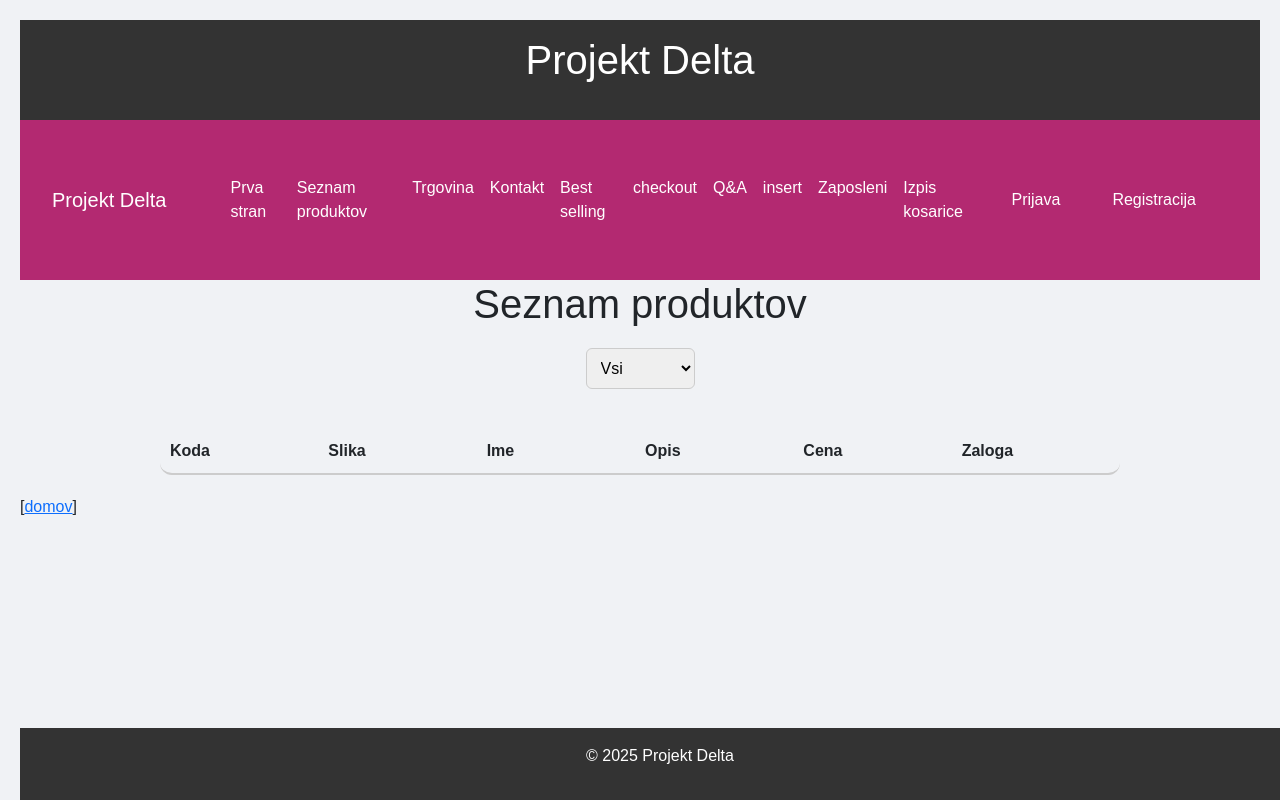
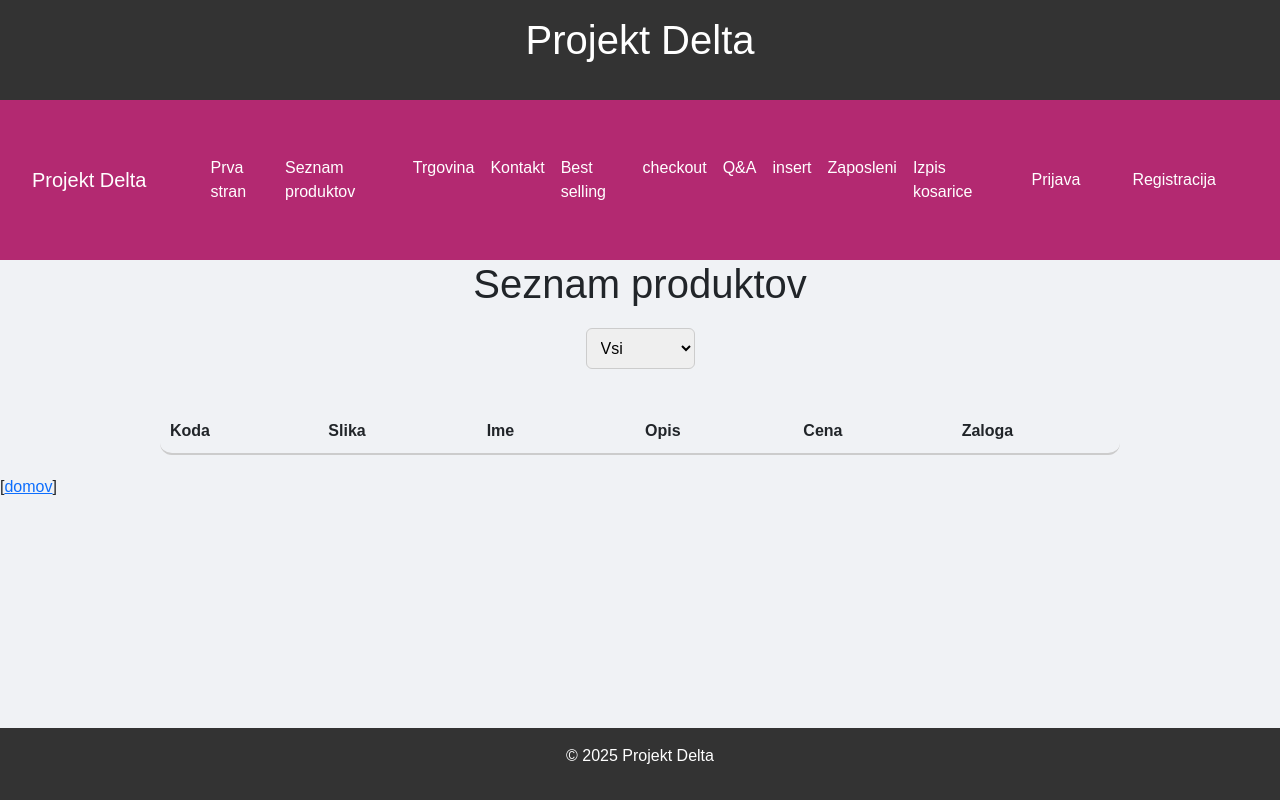
Before and after one commit to LilDomc/sv_delta, a Flask app: page /products in a window 1280 px wide. Run offline with Flask 3, Linux system fonts and the light colour scheme; data that the repository does not hold is empty; parts of the project's set-up code (start-up, migrations or seed data) failed here and were passed over; some libraries are stand-ins or nearby versions.

Commit message:
Css update

```diff
--- a/src/static/styles/work_products.css
+++ b/src/static/styles/work_products.css
@@ -2,7 +2,7 @@ body {
     background-color: #f0f2f5;
     font-family: Arial, sans-serif;
     margin: 0;
-    padding: 20px;
+    padding: 0px;
 }
 
 h1 {
--- a/src/templates/sv_trgovina.html
+++ b/src/templates/sv_trgovina.html
@@ -12,16 +12,19 @@
     </select>
     <button type="submit">Sort</button>
 </form>
-<div class="product-grid">
+
+<div class="product-container">
     {% for product in products %}
     <div class="product-card">
         <h3>{{ product[1] }}</h3>  {# Ime_produkta #}
         <p>{{ product[2] }}</p>   {# Opis_produkta #}
         <span>{{ product[3] }} €</span>  {# Cena_produkta #}
+
         <form action="{{ url_for('trgovina_post') }}" method="post">
             <input type="hidden" name="productID" value="{{ product[0] }}">
             <button type="submit" class="add-to-cart-btn">Dodaj v košarico!</button>
         </form>
+
         <form method="POST" action="/rate">
             <input type="hidden" name="product_id" value="{{ product[0] }}">
             <label for="rating">Oceni izdelek:</label>
@@ -42,4 +45,5 @@
         {% endif %}
     </div>
     {% endfor %}
+</div>
 {% endblock %}
```
Also changed, not shown: src/controllers/sv_registracija.py (line endings or trailing spaces).
